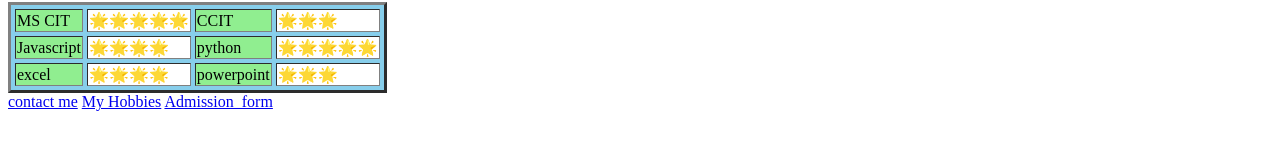
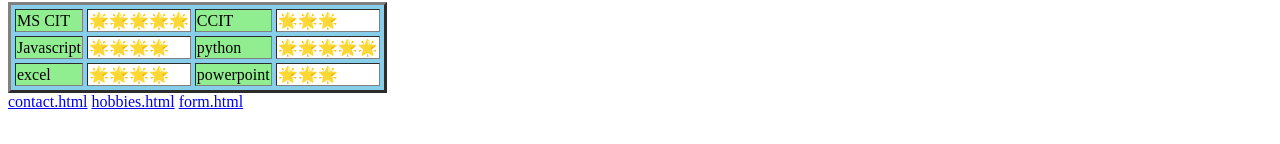
Before and after one commit to Rss97/cv, a plain HTML site: page index.html in a window 1280 px wide. Shown: the part 653-797 px from the top of the page. Drawn offline with Linux system fonts and the light colour scheme.

Commit message:
Update index.html

```diff
--- a/index.html
+++ b/index.html
@@ -60,8 +60,8 @@
     <td bgcolor="white">🌟🌟🌟</td>
   </tr>
 </table>
-<a href="F:\a\html\contact.html">contact me</a>
-<a href="F:\a\html\hobbies.html">My Hobbies</a>
-<a href="F:\a\html\form.html">Admission_form</a>
+<a href="F:\a\html\contact.html">contact.html</a>
+<a href="F:\a\html\hobbies.html">hobbies.html</a>
+<a href="F:\a\html\form.html">form.html</a>
   </body>
 </html>
```
